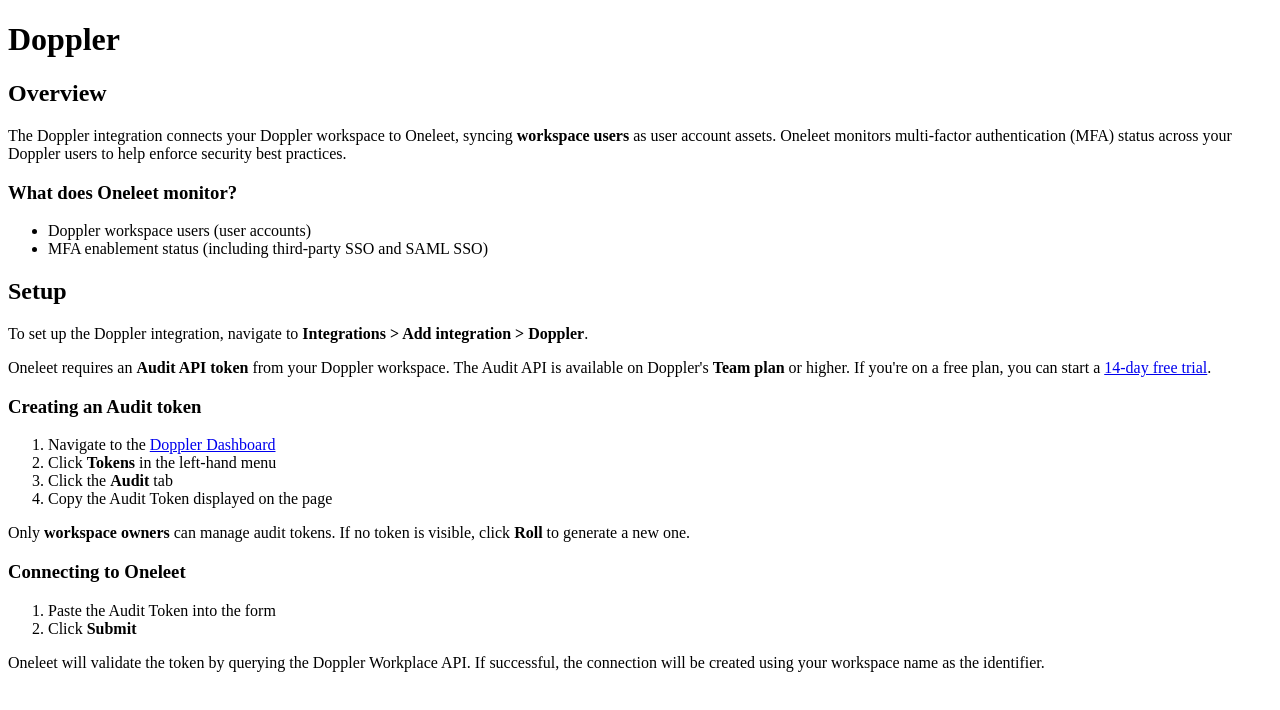
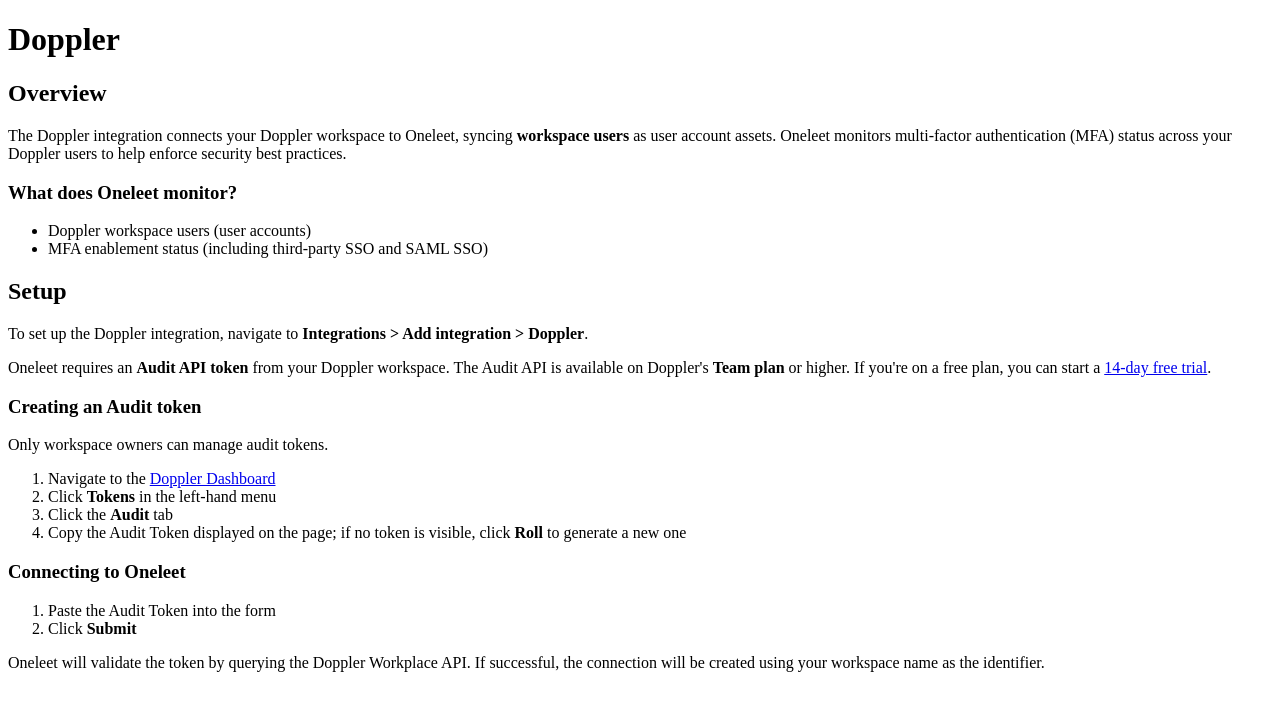
Before and after one commit to Oneleet/oneleet-docs, a Next.js app: page /integrations/doppler in a window 1280 px wide. Shown: the top 710 px of the page. Built offline with nearby package versions, Linux system fonts and the light colour scheme.

Commit message:
match formatting to doppler style
Co-authored-by: Ian <Ian@oneleet.com>

```diff
--- a/pages/integrations/doppler.mdx
+++ b/pages/integrations/doppler.mdx
@@ -21,12 +21,12 @@
 
 ### Creating an Audit token
 
+Only workspace owners can manage audit tokens.
+
 1. Navigate to the [Doppler Dashboard](https://dashboard.doppler.com/workplace)
 2. Click **Tokens** in the left-hand menu
 3. Click the **Audit** tab
-4. Copy the Audit Token displayed on the page
-
-Only **workspace owners** can manage audit tokens. If no token is visible, click **Roll** to generate a new one.
+4. Copy the Audit Token displayed on the page; if no token is visible, click **Roll** to generate a new one
 
 ### Connecting to Oneleet
 
```
